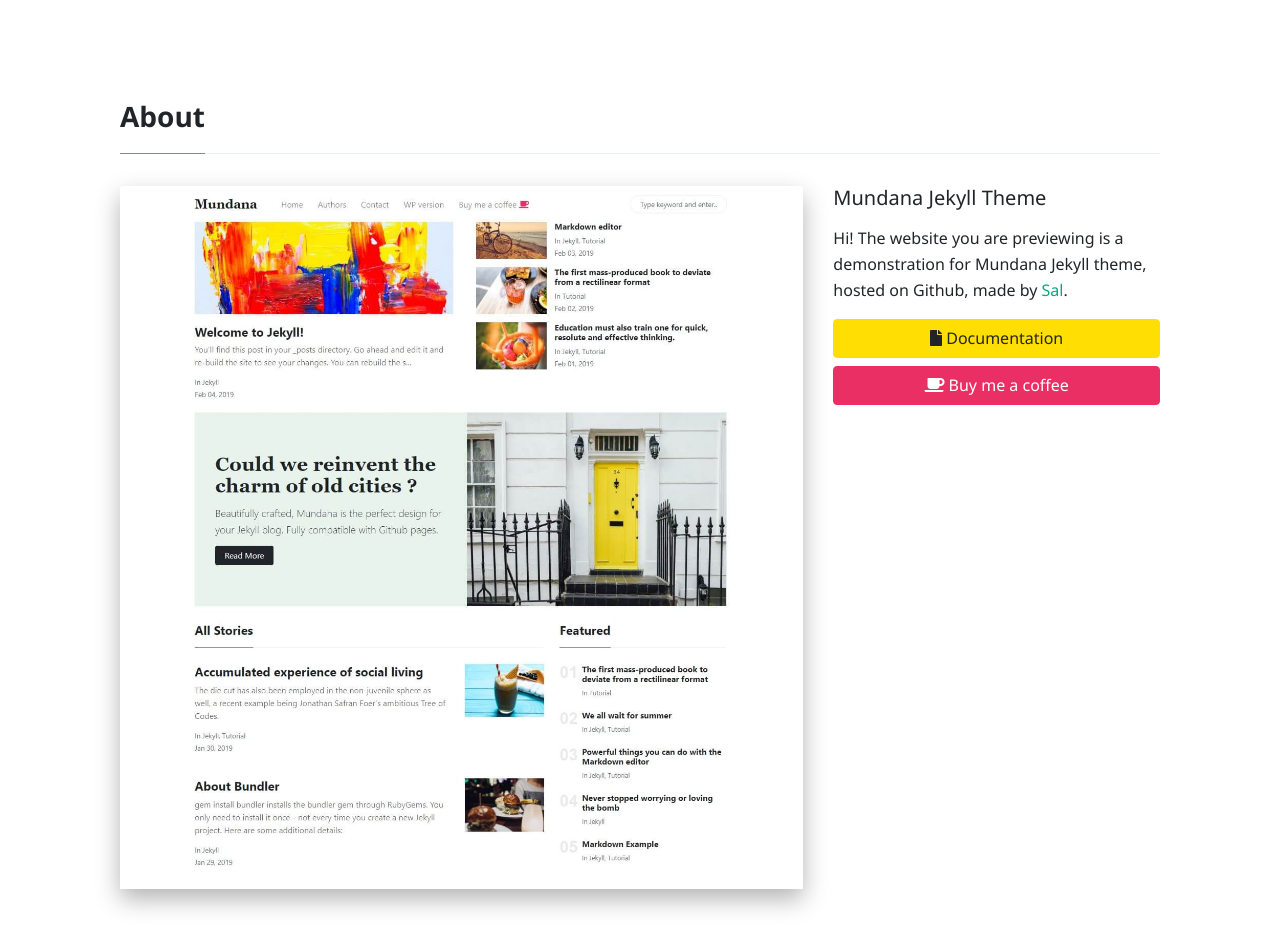
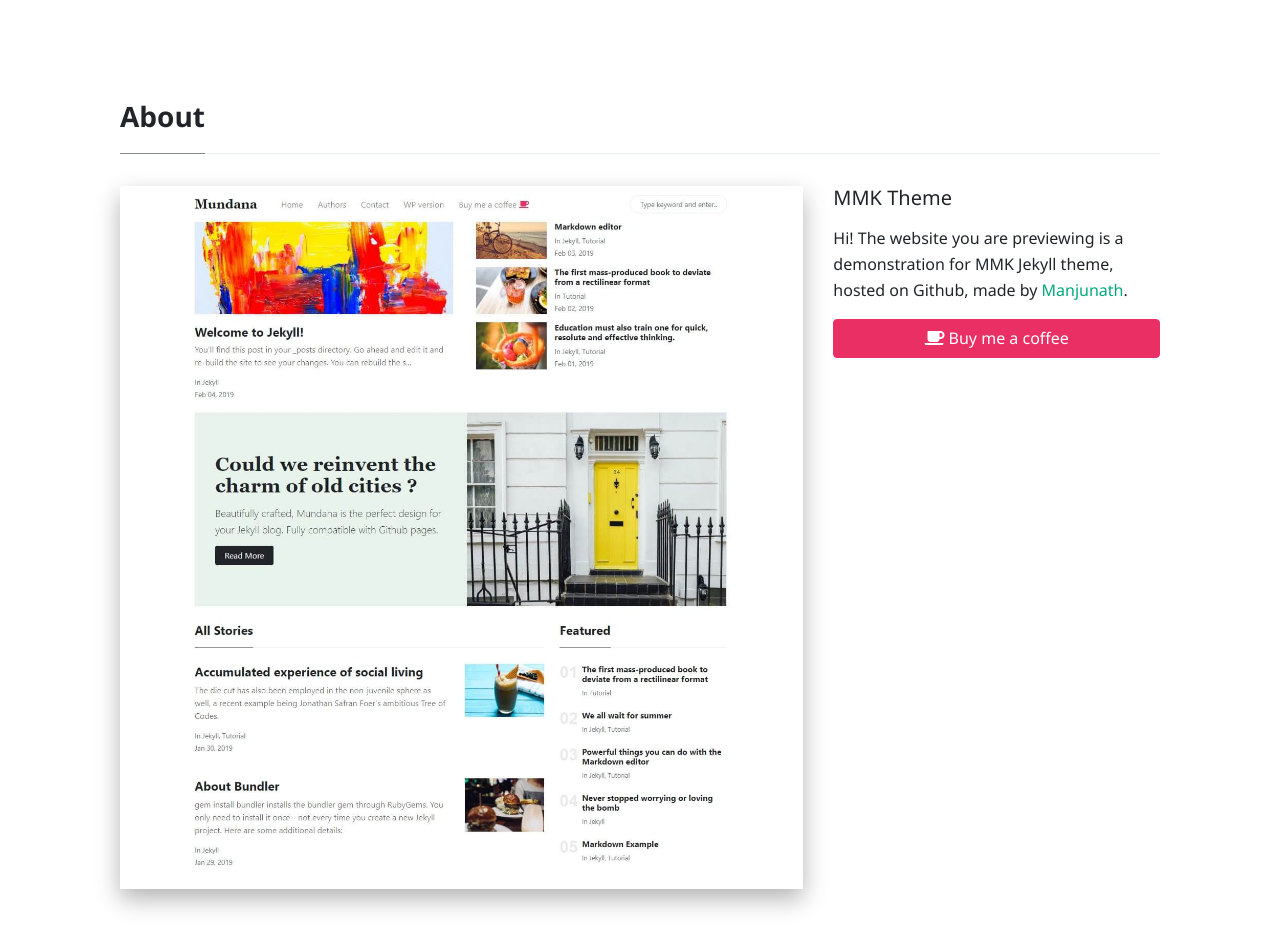
Before and after one commit to kalburgimanjunath/newtwoprofile, a Jekyll site: the page built from _pages/about.md, in a window 1280 px wide and 985 px high. Shown: the top 949 px of the window. Built offline with Jekyll 4.4.1, drawn with Linux system fonts in a browser that asks for light colours; nearby versions of some CDN libraries; comment, search, counter and statistics services are not loaded.

Commit message:
Update sidebar.html

```diff
--- a/_includes/sidebar.html
+++ b/_includes/sidebar.html
@@ -1,7 +1,7 @@
-<h5 class="mb-3">Mundana Jekyll Theme</h5>
+<h5 class="mb-3">MMK Theme</h5>
 
-<p>Hi! The website you are previewing is a demonstration for Mundana Jekyll theme, hosted on Github, made by <a href="https://www.wowthemes.net/donate/">Sal</a>.</p>
+<p>Hi! The website you are previewing is a demonstration for MMK Jekyll theme, hosted on Github, made by <a href="https://www.buymeacoffee.com/manjunathk">Manjunath</a>.</p>
 
-<a target="_blank" href="https://www.wowthemes.net/mundana-jekyll-theme/" class="btn btn-warning d-block mb-2"><i class="fa fa-file"></i> Documentation</a>
 
-<a target="_blank" class="btn btn-danger d-block" href="https://www.wowthemes.net/donate/"><i class="fa fa-coffee"></i> Buy me a coffee</a>
+
+<a target="_blank" class="btn btn-danger d-block" href="https://www.buymeacoffee.com/manjunathk"><i class="fa fa-coffee"></i> Buy me a coffee</a>
```
